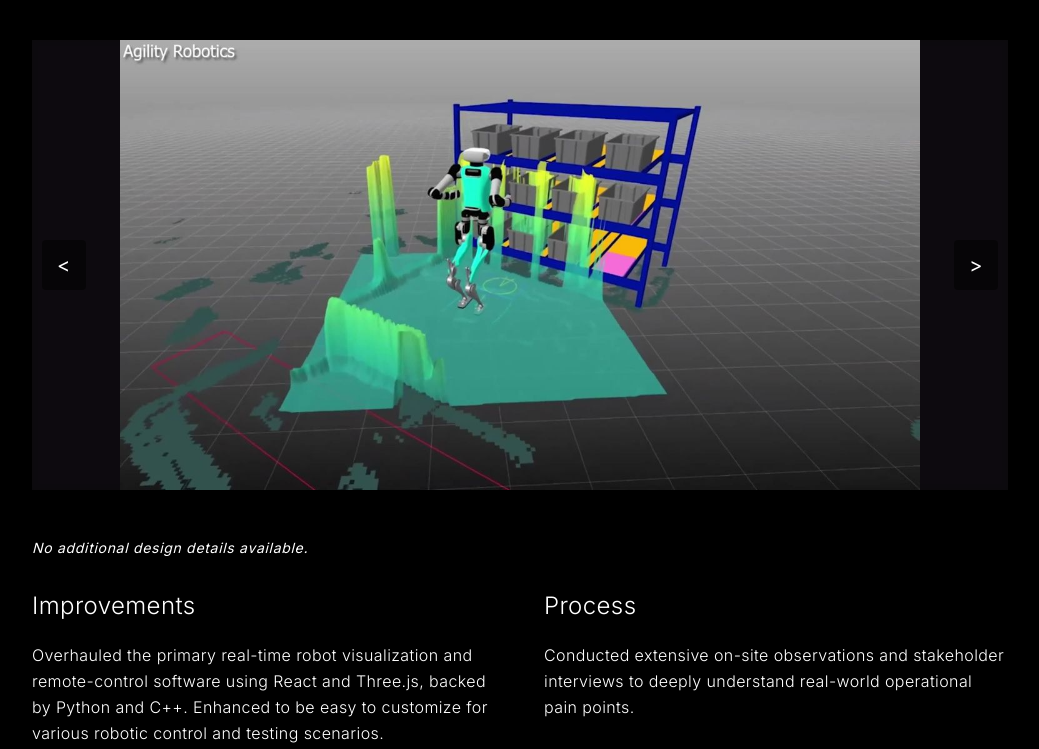
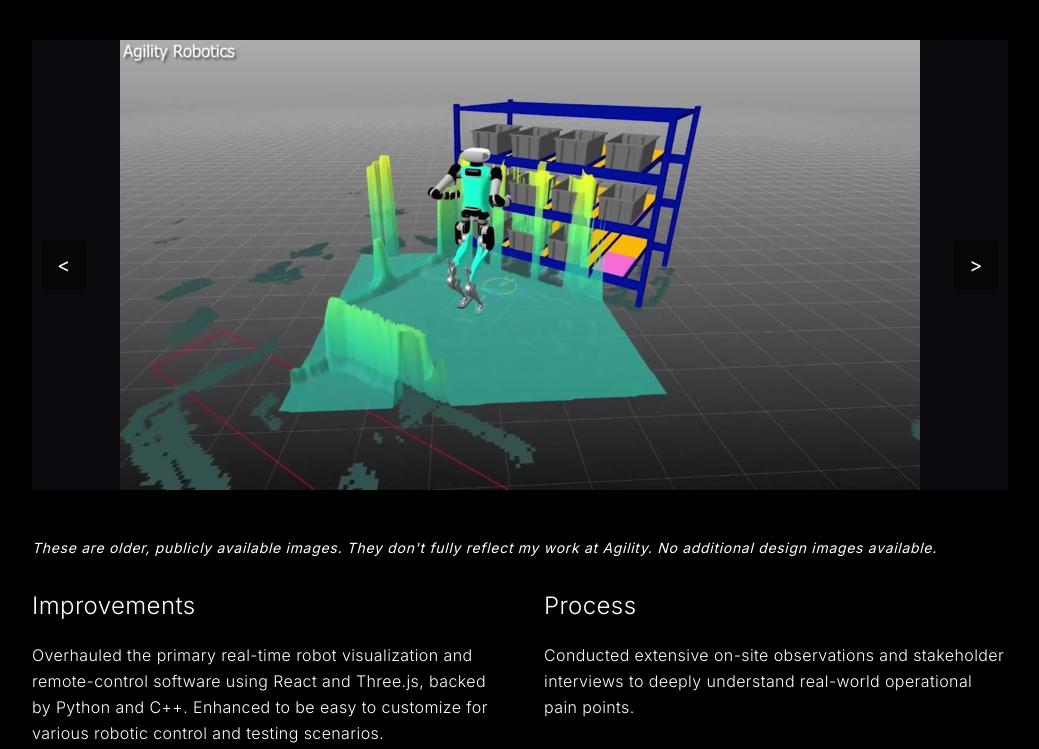
Before and after one commit to livemixlove/livemixlove.github.io, a plain HTML site: page fieldai_design/index.html in a window 1280 px wide. Shown: the part 283-1032 px from the top of the page, without its empty margins (120-1159 px from the left). Drawn offline with nearby package versions, Linux system fonts and the light colour scheme.

Commit message:
disclaimer

```diff
--- a/fieldai_design/index.html
+++ b/fieldai_design/index.html
@@ -261,7 +261,7 @@
                 <!-- Text content -->
                 <div class="w-full">
                     <div class="flex flex-wrap gap-5 mb-8">
-                        <span class="text-sm tracking-wider italic" style="color: white;">No additional design details available.</span>
+                        <span class="text-sm tracking-wider italic" style="color: white;">These are older, publicly available images. They don't fully reflect my work at Agility. No additional design images available.</span>
                     </div>
                     <div class="grid grid-cols-1 md:grid-cols-2 gap-x-12 gap-y-8">
                         <div>
```
